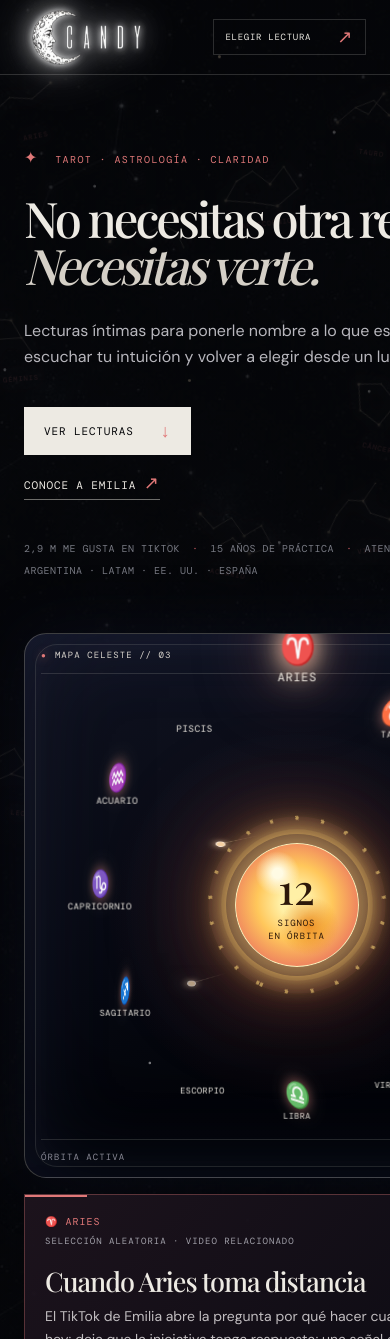
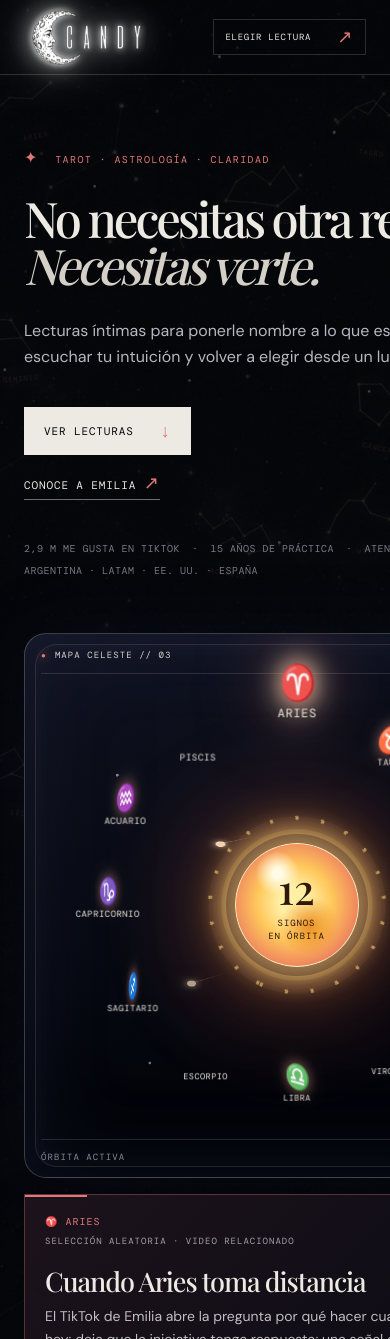
Before and after one commit to deepbrainreset/CandyTarot, a Next.js app: page / in a window 390 px wide. Shown: the top 1339 px of the page. Built offline with nearby package versions, Linux system fonts and the light colour scheme; a web font is replaced by a local one.

Commit message:
Keep all zodiac signs inside the map frame

```diff
--- a/app/globals.css
+++ b/app/globals.css
@@ -950,7 +950,7 @@ img { max-width: 100%; }
 }
 .zodiac-signs {
   position: absolute;
-  inset: 7% 5% 6%;
+  inset: 14% 9% 12%;
   z-index: 20;
   transform: none;
   transform-style: preserve-3d;
@@ -1332,7 +1332,7 @@ details p { max-width: 600px; margin: 17px 0 2px; color: #9898a2; font-size: 14p
     transform: rotateX(51deg) rotateY(-5deg) rotateZ(-8deg) scale(.86);
   }
   .zodiac-signs {
-    inset: 8% 5% 7%;
+    inset: 14% 7% 11%;
     transform: none;
   }
   .zodiac-sign {
```
